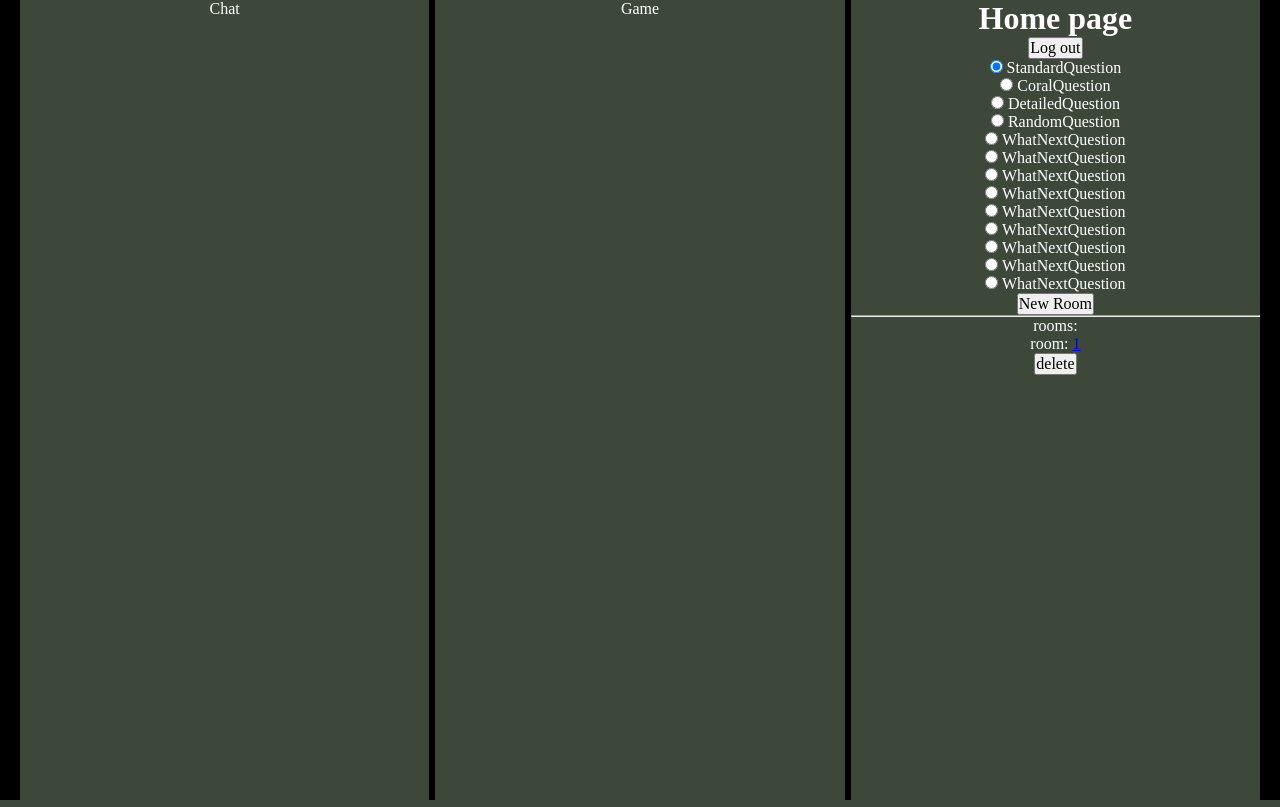
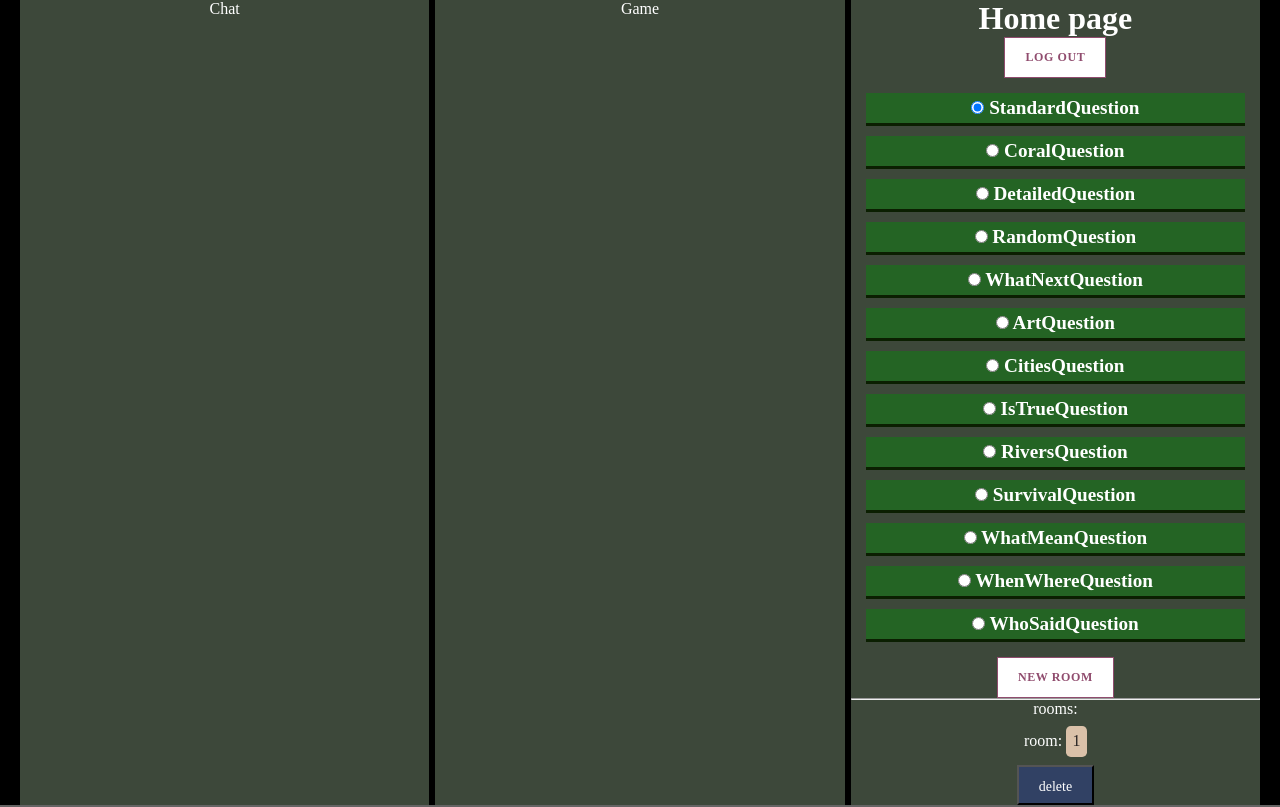
Before and after one commit to ghstd/history_rooms, a Rails app: page / in a window 1280 px wide. Run offline with Rails 7, Linux system fonts and the light colour scheme; a user stored in the database is signed in; tables that the repository leaves empty hold one stand-in row (values such as "Sample post"); style sheets or scripts are compiled from the project's sources.

Commit message:
add styles

```diff
--- a/app/assets/stylesheets/application.sass.scss
+++ b/app/assets/stylesheets/application.sass.scss
@@ -6,6 +6,8 @@
 
 // Components
 @import "components/turbo_progress_bar";
+@import "components/button_1";
+@import "components/button_2";
 
 
 
@@ -27,3 +29,112 @@ body {
 	color: #fff;
 	background-color: #3d483a;
 }
+
+a {
+	position: relative;
+	display: inline-block;
+	padding: .4em;
+	margin: .5em 0;
+	background: #dac1a9;
+	color: #272222;
+	text-decoration: none;
+	border-radius: .3em;
+	transition: .3s ease-out;
+}
+
+a:hover {
+	background: #91eb2b;
+}
+
+.list-1 {
+	margin-left: 0;
+	list-style: none;
+	counter-reset: li;
+}
+
+.list-1 li {
+	position: relative;
+	margin-bottom: 1.5em;
+	border: 3px solid #7fc38f;
+	padding: 0.6em;
+	border-radius: 4px;
+	background: #284c07;
+	color: #fff;
+	font-size: 1.2rem;
+}
+
+.list-1 li:before {
+	position: absolute;
+	top: -0.7em;
+	padding-left: 0.4em;
+	padding-right: 0.4em;
+	font-size: 16px;
+	font-weight: bold;
+	color: #4b6adc;
+	background: #FEFEFE;
+	border-radius: 50%;
+	counter-increment: li;
+	content: counter(li);
+}
+
+.list-2 {
+	margin: 0;
+	list-style: none;
+	padding: 15px;
+}
+
+.list-2 li {
+	position: relative;
+	margin: 0 0 10px 0;
+	padding: 4px 8px;
+	border-bottom: 3px solid #0b1f01;
+	color: #fff;
+	font-size: 1.2rem;
+	font-weight: 700;
+	background: #246424;
+	transition: .2s linear;
+}
+
+.list-2 li:last-child {
+	margin-bottom: 0;
+}
+
+.list-2 li:hover {
+	border-bottom: 2px solid #389F70;
+}
+
+.question {
+	font-weight: bold;
+	// font-style: italic;
+	padding: 1rem;
+	line-height: 2rem;
+	background: #4b6adc;
+	color: #fff;
+	margin-bottom: 1.5rem;
+}
+
+.count_result {
+	font-weight: bold;
+	font-size: 1.5rem;
+	padding: 1rem;
+	line-height: 2rem;
+	background: #4b6adc;
+	color: #fff;
+	margin-top: 1.5rem;
+}
+
+.game {
+	display: flex;
+	flex-direction: column;
+}
+
+.map {
+	flex: 0 0 25%;
+	background-color: #343d33;
+}
+
+.questions {
+	flex-grow: 1;
+}
+
+.control-new {}
--- /dev/null
+++ b/app/assets/stylesheets/components/_button_1.scss
@@ -0,0 +1,18 @@
+.button-1 {
+	display: inline-flex;
+	align-items: center;
+	font-size: 12px;
+	letter-spacing: .05em;
+	font-weight: 600;
+	text-transform: uppercase;
+	padding: 12px 20px;
+	color: #904C6E;
+	background: white;
+	border: 1px solid;
+	cursor: pointer;
+	transition: .3s linear;
+}
+
+.button-1:hover {
+	background: #d2e103;
+}
--- /dev/null
+++ b/app/assets/stylesheets/components/_button_2.scss
@@ -0,0 +1,29 @@
+.button-2 {
+	text-decoration: none;
+	display: inline-block;
+	position: relative;
+	height: 40px;
+	line-height: 40px;
+	padding: 0 20px;
+	color: white;
+	font-size: 14px;
+	background: #314164;
+	box-shadow: 0 0 1px rgba(0, 0, 0, 0);
+}
+
+.button-2:before {
+	content: "";
+	position: absolute;
+	height: 0;
+	width: 0;
+	top: 0;
+	right: 0;
+	background: linear-gradient(225deg, #489cf0 45%, #454444 50%, #596447 56%, white 80%);
+	box-shadow: -1px 1px 1px rgba(21, 21, 21, 0.4);
+	transition: .3s;
+}
+
+.button-2:hover:before {
+	width: 20px;
+	height: 20px;
+}
--- a/app/assets/stylesheets/components/_turbo_progress_bar.scss
+++ b/app/assets/stylesheets/components/_turbo_progress_bar.scss
@@ -1,3 +1,3 @@
 .turbo-progress-bar {
-	background: linear-gradient(to right, #fff, #000);
+	background: linear-gradient(90deg, rgba(0, 0, 255, 1) 7%, rgba(1, 152, 255, 1) 32%, rgba(161, 63, 181, 1) 67%, rgba(0, 230, 224, 1) 94%);
 }
--- a/app/views/rooms/_form.html.erb
+++ b/app/views/rooms/_form.html.erb
@@ -2,6 +2,6 @@
 	<%= form_for(:messages, url: "/rooms/#{@room.room_id}/messages") do |f| %>
 		<%= f.text_field :body, { autofocus: true } %>
 		<br>
-		<%= f.submit 'Send' %>
+		<%= f.submit 'Send', class: 'button-1' %>
 	<% end %>
 </turbo-frame>
--- a/app/views/rooms/new.html.erb
+++ b/app/views/rooms/new.html.erb
@@ -5,54 +5,67 @@
 	<div>
 		Game
 	</div>
-	<div>
+	<div class="control-new">
 		<h1>Home page</h1>
-		<div><%= button_to "Log out", logout_path, method: :delete %></div>
+		<div><%= button_to "Log out", logout_path, method: :delete, class: 'button-1' %></div>
 
 		<div>
 			<%= form_for :room, url: rooms_path do |f| %>
-				<div>
+				<ul class="list-2">
+					<li>
 						<input type="radio" id="model_1" name="model" value="StandardQuestion" checked />
 						<label for="model_1">StandardQuestion</label>
-					<br>
+					</li>
+					<li>
 						<input type="radio" id="model_2" name="model" value="CoralQuestion" />
 						<label for="model_2">CoralQuestion</label>
-					<br>
+					</li>
+					<li>
 						<input type="radio" id="model_3" name="model" value="DetailedQuestion" />
 						<label for="model_3">DetailedQuestion</label>
-					<br>
+					</li>
+					<li>
 						<input type="radio" id="model_4" name="model" value="RandomQuestion" />
 						<label for="model_4">RandomQuestion</label>
-					<br>
+					</li>
+					<li>
 						<input type="radio" id="model_5" name="model" value="WhatNextQuestion" />
 						<label for="model_5">WhatNextQuestion</label>
-
-					<br>
+					</li>
+					<li>
 						<input type="radio" id="model_6" name="model" value="ArtQuestion" />
-					<label for="model_6">WhatNextQuestion</label>
-					<br>
+						<label for="model_6">ArtQuestion</label>
+					</li>
+					<li>
 						<input type="radio" id="model_7" name="model" value="CitiesQuestion" />
-					<label for="model_7">WhatNextQuestion</label>
-					<br>
+						<label for="model_7">CitiesQuestion</label>
+					</li>
+					<li>
 						<input type="radio" id="model_8" name="model" value="IsTrueQuestion" />
-					<label for="model_8">WhatNextQuestion</label>
-					<br>
+						<label for="model_8">IsTrueQuestion</label>
+					</li>
+					<li>
 						<input type="radio" id="model_9" name="model" value="RiversQuestion" />
-					<label for="model_9">WhatNextQuestion</label>
-					<br>
+						<label for="model_9">RiversQuestion</label>
+					</li>
+					<li>
 						<input type="radio" id="model_10" name="model" value="SurvivalQuestion" />
-					<label for="model_10">WhatNextQuestion</label>
-					<br>
+						<label for="model_10">SurvivalQuestion</label>
+					</li>
+					<li>
 						<input type="radio" id="model_11" name="model" value="WhatMeanQuestion" />
-					<label for="model_11">WhatNextQuestion</label>
-					<br>
+						<label for="model_11">WhatMeanQuestion</label>
+					</li>
+					<li>
 						<input type="radio" id="model_12" name="model" value="WhenWhereQuestion" />
-					<label for="model_12">WhatNextQuestion</label>
-					<br>
+						<label for="model_12">WhenWhereQuestion</label>
+					</li>
+					<li>
 						<input type="radio" id="model_13" name="model" value="WhoSaidQuestion" />
-					<label for="model_13">WhatNextQuestion</label>
-				</div>
-				<%= f.submit 'New Room' %>
+						<label for="model_13">WhoSaidQuestion</label>
+					</li>
+				</ul>
+				<%= f.submit 'New Room', class: 'button-1' %>
 			<% end %>
 			<hr>
 		</div>
@@ -61,7 +74,7 @@
 			<% @rooms.each do |room| %>
 				<div>room:
 				<%= link_to room.room_id, url_for(controller: 'rooms', action: 'show', id: room.room_id) %>
-				<%= button_to "delete", url_for(controller: 'rooms', action: 'destroy', id: room.room_id), method: :delete %>
+				<%= button_to "delete", url_for(controller: 'rooms', action: 'destroy', id: room.room_id), method: :delete, class: 'button-2' %>
 				</div>
 			<% end %>
 		</div>
```
Also changed, not shown: app/views/rooms/show.html.erb (+15 -8 lines). Lines whose indentation alone changed are shown as unchanged.
